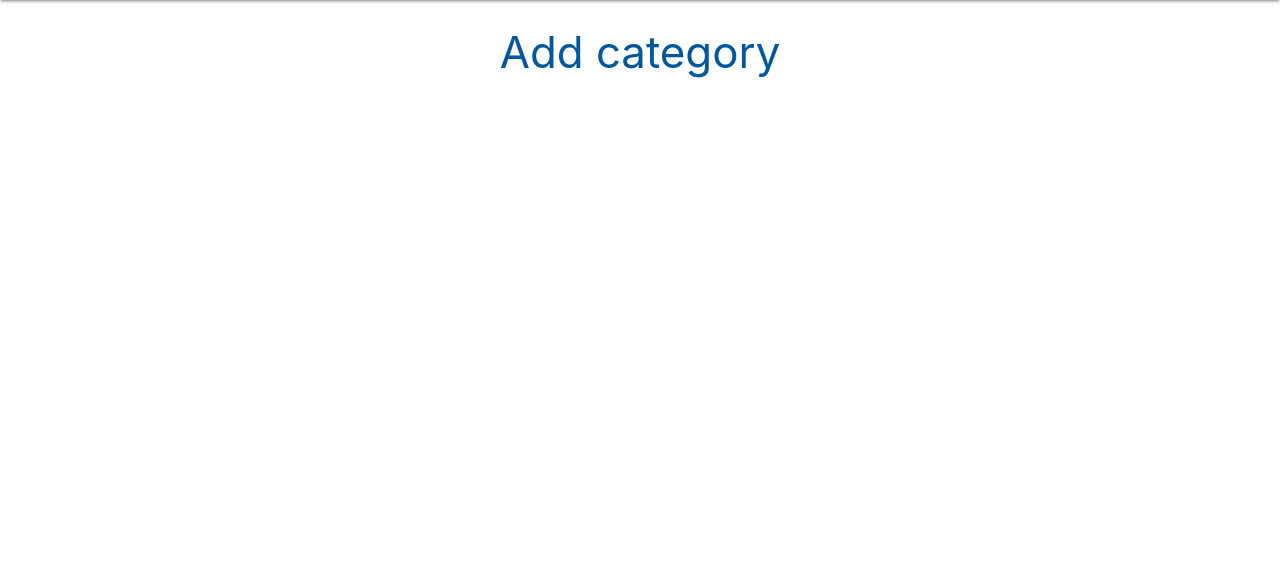
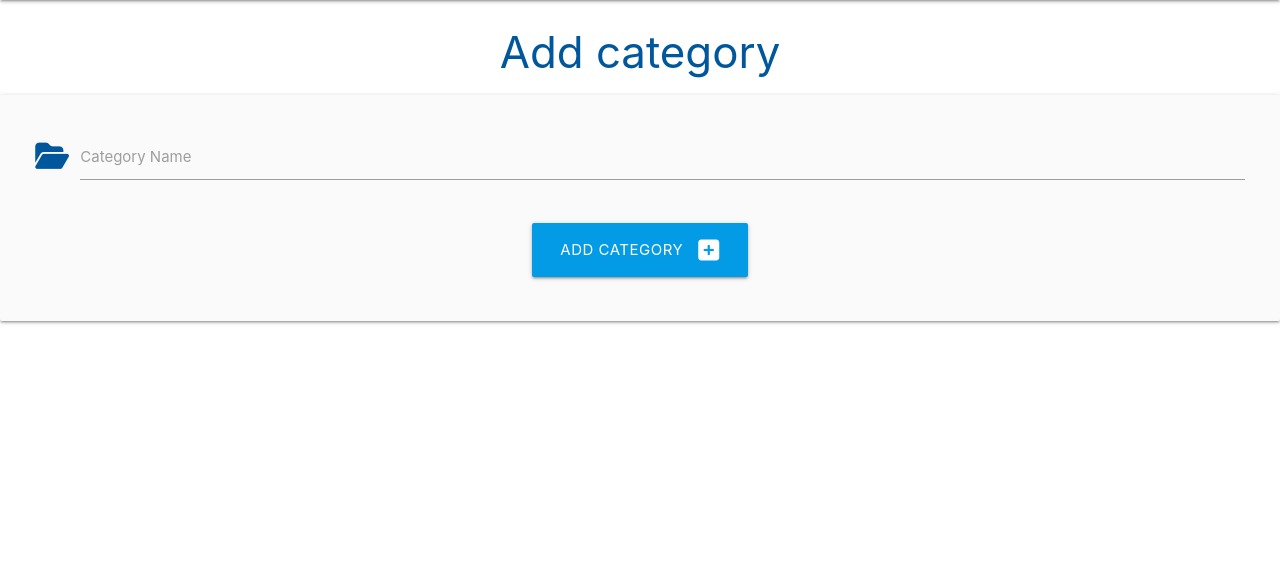
Before and after one commit to sbojorge/my-task-manager-app, a Flask app: page /add_category in a window 1280 px wide. Shown: the part 64-625 px from the top of the page. Run offline with Flask 2, Linux system fonts and the light colour scheme; some libraries are stand-ins or nearby versions.

Commit message:
Add the POSt functionality

```diff
--- a/taskmanager/routes.py
+++ b/taskmanager/routes.py
@@ -1,4 +1,4 @@
-from flask import render_template
+from flask import render_template, request, redirect, url_for
 from taskmanager import app, db
 from taskmanager.models import Category, Task
 
@@ -15,4 +15,9 @@ def categories():
 
 @app.route("/add_category", methods=["GET", "POST"])
 def add_category():
+    if request.method == "POST":
+        category = Category(category_name=request.form.get("category_name"))
+        db.session.add(category)
+        db.session.commit()
+        return redirect(url_for("categories"))
     return render_template("add_category.html")
--- a/taskmanager/templates/add_category.html
+++ b/taskmanager/templates/add_category.html
@@ -3,6 +3,27 @@
 
 <h3 class="light-blue-text text-darken-4 center-align">Add category</h3>
 
+<div class="row card-panel grey lighten-5">
+    <form class="col s12" method="POST" action= "{{ url_for('add_category') }}">
+        <!-- category name -->
+        <div class="row">
+            <div class="input-field col s12">
+                <i class="fas fa-folder-open prefix light-blue-text text-darken-4"></i>
+                <input id="category_name" name="category_name" minlenght="3" maxlength="25" type="text" class="validate" required>
+                <label for="category_name">Category Name</label>
+            </div>
+        </div>
+        <!-- submit button -->
+        <div class="row">
+            <div class="col s12 center-align">
+                <button type="submit" class="btn-large light-blue darken-1">
+                    Add Category <i class="fas fa-plus-square right"></i>
+                </button>
+            </div>
+        </div>
+    </form>
+</div>
+
 
 
 {% endblock %}
```
